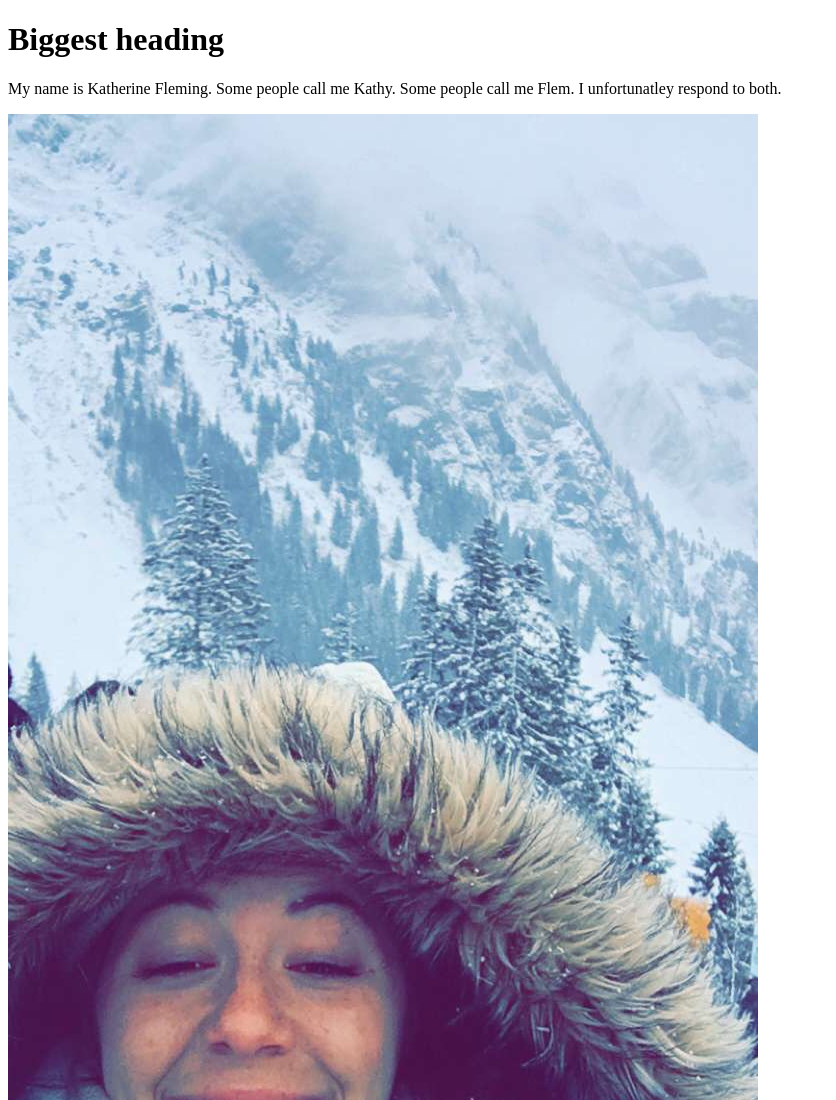
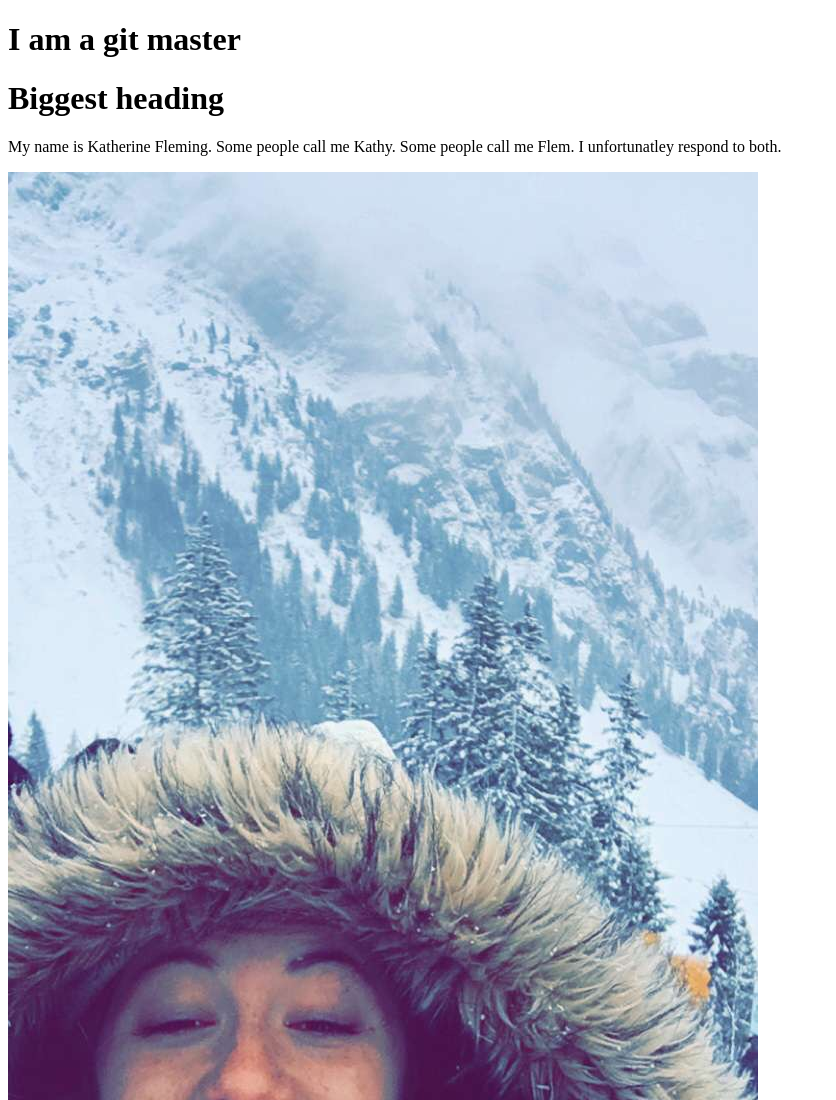
Before and after one commit to katherineflem/html-drills-lab, a plain HTML site: page index.html in a window 1280 px wide. Shown: the top 1100 px of the page, without its empty margins (0-836 px from the left). Drawn offline with Linux system fonts and the light colour scheme.

Commit message:
adding an h1

```diff
--- a/index.html
+++ b/index.html
@@ -2,6 +2,8 @@
 <html lang="en">
 <head></head>
     <body>
+        <!-- This is a change -->
+        <h1>I am a git master</h1>
         <!--About me-->
         <h1>Biggest heading</h1>
         <p>My name is Katherine Fleming. Some people call me Kathy. Some people call me Flem. I unfortunatley respond to both.</p>
```
